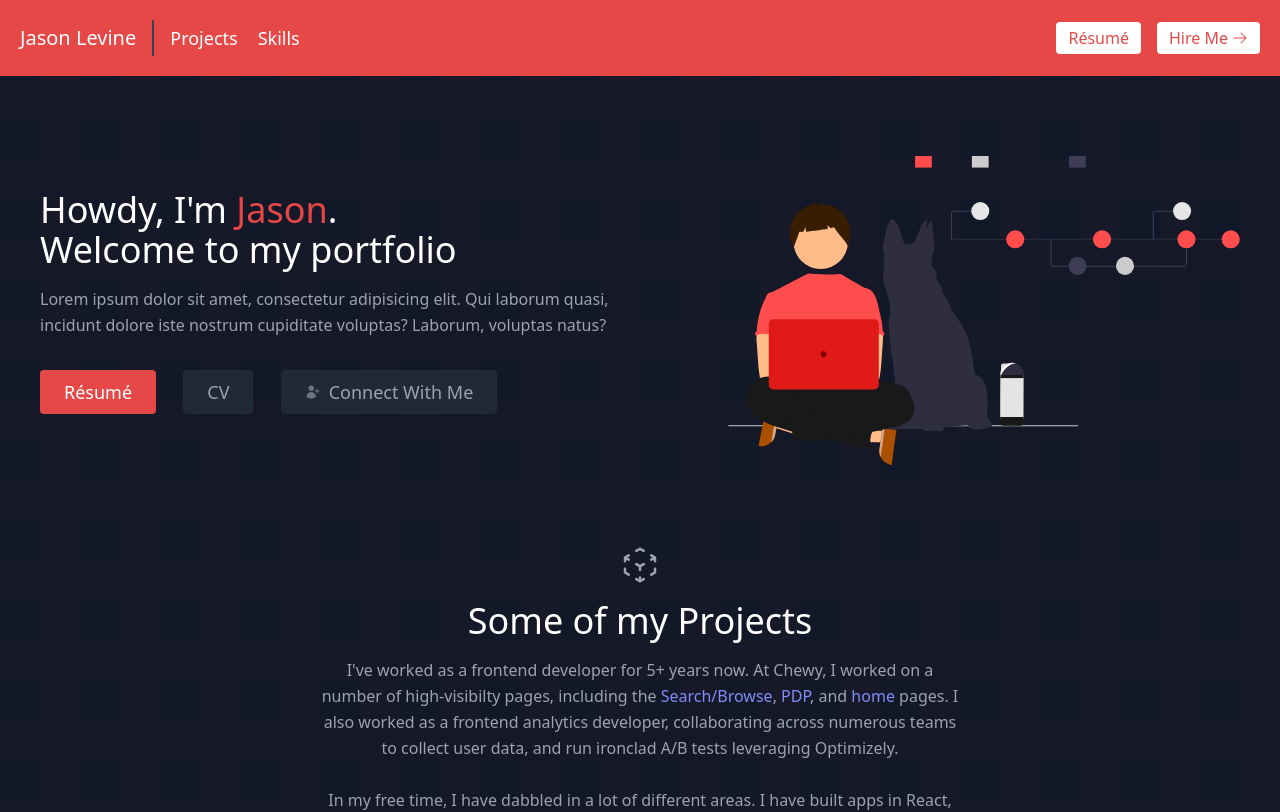
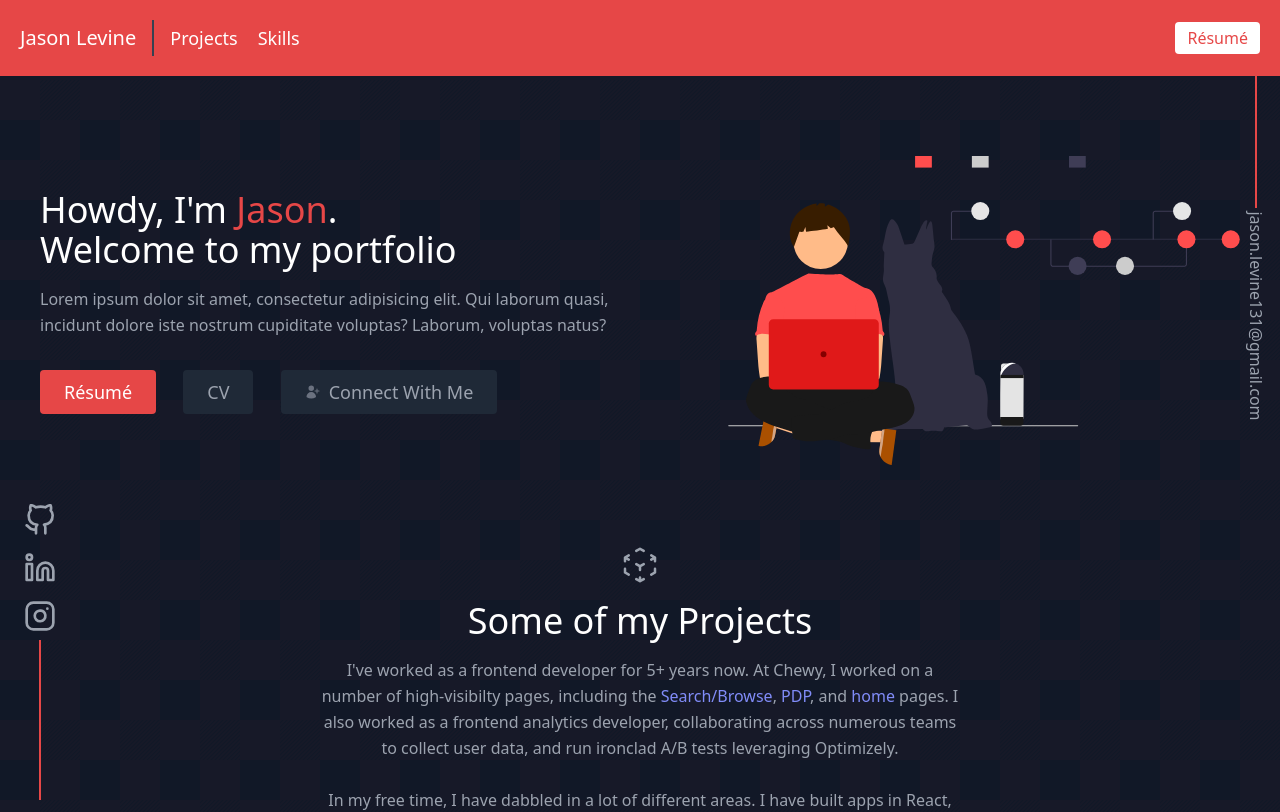
Before and after one commit to JsonLevine/jason-portfolio, a React (Create React App) app: page / in a window 1280 px wide. Shown: the top 812 px of the page. Built offline with nearby package versions, Linux system fonts and the light colour scheme; the HTML template or start-up script is replaced by a standard one.

Commit message:
Footer and Sidebar updates

```diff
--- a/src/App.js
+++ b/src/App.js
@@ -6,6 +6,7 @@ import Projects from "./components/Projects";
 import Skills from "./components/Skills";
 import Testimonials from "./components/Testimonials";
 import Footer from "./components/Footer"
+import Sidebar from "./components/Sidebar";
 import "./App.css"
 
 export default function App() {
@@ -18,6 +19,7 @@ export default function App() {
         <Testimonials />
         <Contact />
         <Footer />
+        <Sidebar />
     </main>
   );
 }
--- a/src/components/Contact.jsx
+++ b/src/components/Contact.jsx
@@ -18,7 +18,7 @@ function Contact() {
   return (
     <section id="contact" className="relative">
       <div className="container px-5 pb-10 mx-auto flex sm:flex-nowrap flex-wrap">
-        <div className="m-auto sm:mr-0 xl:w-1/3 md:w-1/3 lg:w-1/2 w-3/4 bg-gray-900 rounded-lg overflow-hidden p-4 flex items-start justify-start relative">
+        <div className="m-auto sm:mr-0 xl:w-1/3 md:w-1/3  w-3/4 bg-gray-900 rounded-lg overflow-hidden p-4 flex items-start justify-start relative">
           <img
             width="100%"
             height="100%"
--- a/src/components/Footer.jsx
+++ b/src/components/Footer.jsx
@@ -1,17 +1,15 @@
 import React from 'react'
-import IconGitHub from './icons/github'
-import IconInstagram from './icons/instagram'
-import IconLinkedin from './icons/linkedin'
 
 function Footer() {
   return (
     <>
-    <div className="flex flex-row items-center justify-center p-10">
-      <span className="pr-4">Designed and built by <span className="text-custom-red">Jason Levine</span></span>
-      <a href="https://github.com/JsonLevine" target="_blank" rel="noreferrer"><IconGitHub /></a>
-      <a href="https://www.linkedin.com/in/jasonllevine/" target="_blank" rel="noreferrer"><IconLinkedin /></a>
-      <a href="https://www.instagram.com/adjacent_levine/" target="_blank" rel="noreferrer"><IconInstagram /></a>
-    </div>
+      <div className="flex flex-row items-center justify-center md:p-10">
+        <span className="pr-4"><span className="text-custom-red">2024</span> Designed and built by
+          <span className="text-custom-red pl-1">
+              <b>Jason Levine</b>
+          </span>
+        </span>
+      </div>
     </>
   )
 }
--- a/src/components/Navbar.jsx
+++ b/src/components/Navbar.jsx
@@ -67,9 +67,9 @@ function Navbar() {
 */
 return (
     <header className="bg-custom-red md:sticky top-0 z-10">
-      <div className="container mx-auto flex flex-wrap p-5 flex-row justify-between items-center">
+      <div className="container mx-auto flex sm:flex-wrap p-5 flex-row justify-between items-center">
         <a href="#about"className="title-font font-medium text-white text-xl">
-          Jason  <br className=" sm:hidden"/>Levine
+          Jason  <br className="sm:hidden"/>Levine
         </a>
         <nav className="text-lg block mr-auto ml-4 py-1 pl-4 border-l-2 border-gray-700	flex flex-wrap items-center text-white justify-center">
           <a href="#projects" className="mr-5 ease-in duration-200 hover:scale-110 hover:text-gray-800">
@@ -87,7 +87,7 @@ return (
         </a>
         <a
           href="#contact"
-          className="inline-flex items-center bg-white border-0 py-1 px-3 ml-4 focus:outline-none focus:bg-gray-700 hover:bg-gray-700 rounded text-custom-red sm:mt-0">
+          className="md:hidden inline-flex items-center bg-white border-0 py-1 px-3 ml-4 focus:outline-none focus:bg-gray-700 hover:bg-gray-700 rounded text-custom-red sm:mt-0">
           Hire Me
           <ArrowRightIcon className="w-4 h-4 ml-1" />
         </a>
--- a/src/components/Profiles.jsx
+++ /dev/null
@@ -1,9 +0,0 @@
-import React from 'react'
-
-function Profiles() {
-  return (
-    <div>Profiles</div>
-  )
-}
-
-export default Profiles
--- a/src/components/Projects.jsx
+++ b/src/components/Projects.jsx
@@ -11,7 +11,7 @@ function Projects() {
               <h1 className="sm:text-4xl text-3xl font-medium title-font mb-4 text-white">
                 Some of my Projects
               </h1>
-              <p className="lg:w-2/3 mx-auto leading-relaxed text-base">
+              <p className="xl:w-2/3 mx-auto leading-relaxed text-base">
                 I've worked as a frontend developer for 5+ years now. At Chewy, I worked
                 on a number of high-visibilty pages, including the <a className="text-indigo-400" href="https://www.chewy.com/b/food-332">Search/Browse</a>, <a className="text-indigo-400" href="https://www.chewy.com/american-journey-protein-grains/dp/136721">PDP</a>,
                 and <a className="text-indigo-400" href="https://www.chewy.com/">home</a> pages.
--- /dev/null
+++ b/src/components/Sidebar.jsx
@@ -0,0 +1,33 @@
+import React from 'react'
+import IconGitHub from './icons/github'
+import IconInstagram from './icons/instagram'
+import IconLinkedin from './icons/linkedin'
+
+
+
+function Sidebar() {
+
+  return (
+    <>
+    {/* Place on side for medium+ */}
+        <div className="hidden md:flex lg:ml-4 fixed flex flex-col items-center justify-center w-12 left-0 bottom-0">
+            <a className="w-12" href="https://github.com/JsonLevine" target="_blank" rel="noreferrer"><IconGitHub /></a>
+            <a className="w-12" href="https://www.linkedin.com/in/jasonllevine/" target="_blank" rel="noreferrer"><IconLinkedin /></a>
+            <a className="w-12" href="https://www.instagram.com/adjacent_levine/" target="_blank" rel="noreferrer"><IconInstagram /></a>
+            <span className="w-[.1rem] block h-40 bg-custom-red"></span>
+        </div>
+        <div className="hidden md:flex lg:ml-4 fixed flex flex-col items-center justify-center w-12 right-0 top-12">
+            <span className="w-[.1rem] block h-40 bg-custom-red"></span>
+            <a href="mailto:jason.levine131@gmail.com" className="transition ease-in-out duration-300 hover:text-custom-red hover:translate-y-1 pl-[12rem] rotate-90">jason.levine131@gmail.com</a>
+        </div>
+     {/* Place on bottom otherwise */}
+        <div className="md:hidden flex flex-row items-center justify-center pb-10">
+            <a className="w-12" href="https://github.com/JsonLevine" target="_blank" rel="noreferrer"><IconGitHub /></a>
+            <a className="w-12" href="https://www.linkedin.com/in/jasonllevine/" target="_blank" rel="noreferrer"><IconLinkedin /></a>
+            <a className="w-12" href="https://www.instagram.com/adjacent_levine/" target="_blank" rel="noreferrer"><IconInstagram /></a>
+        </div>
+    </>
+  )
+}
+
+export default Sidebar
```
